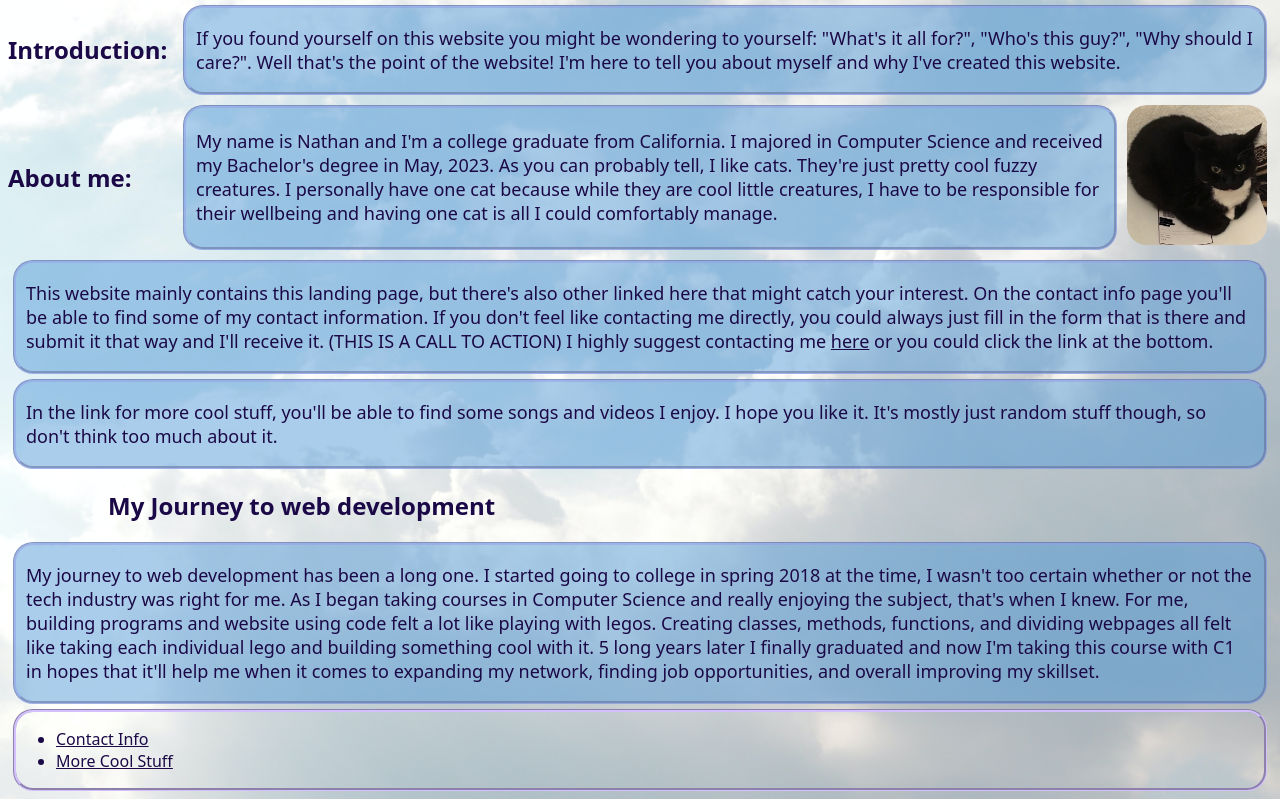
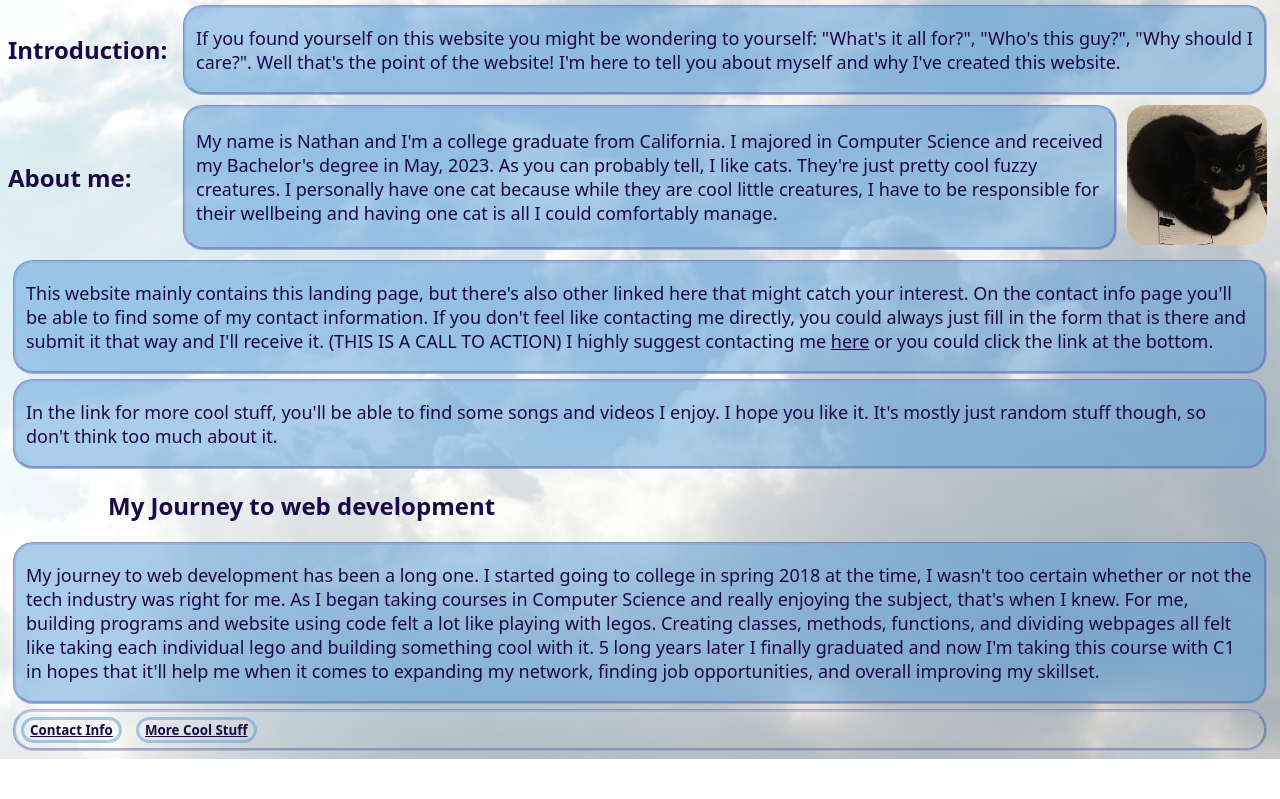
Before and after one commit to NathanMakesStuff/Personal-Website, a plain HTML site: page index.html in a window 1280 px wide. Shown: the part 86-885 px from the top of the page. After the commit the page ends 845 px from the top, so only its background shows below. Drawn offline with Linux system fonts and the light colour scheme.

Commit message:
all the changes

```diff
--- a/index.html
+++ b/index.html
@@ -4,6 +4,7 @@
 <head>
     <title>Nathan's Website</title>
     <link rel="stylesheet" href="style.css">
+
 </head>
 
 <body class="background">
@@ -86,10 +87,15 @@
         </div>
     </div>
     <nav class="border corners">
-        <ul>
-            <li><a href="contact.html">Contact Info</a></li>
-            <li><a href="stuff.html">More Cool Stuff</a></li>
-        </ul>
+        <div class="hero__buttons">
+            <button class="contact-btn corners" href="contact.html">
+                <a href="contact.html">Contact Info</a>
+            </button>
+
+            <button class="stuff-btn corners" href="stuff.html">
+                <a href="stuff.html">More Cool Stuff</a>
+            </button>
+        </div>
     </nav>
 
 </body>
--- a/style.css
+++ b/style.css
@@ -41,5 +41,48 @@
 
 .border {
     border-style: groove;
-    border-color: #d3c0ff;
+    border-color: rgba(150, 155, 233, 0.5) rgba(87, 155, 215, 0.5);
 }
+
+.hero__buttons > .contact-btn {
+    background: transparent;
+    border: 3px solid rgba(87, 155, 215, 0.5);
+    color: darkslategray;
+    font-weight: 600;
+    transition: all 300ms ease-in-out;
+  }
+
+  .hero__buttons > .stuff-btn {
+    background: transparent;
+    border: 3px solid rgba(87, 155, 215, 0.5);
+    font-weight: 600;
+    color: #fff;
+    transition: all 300ms ease-in-out;
+  }
+
+.hero__buttons > .contact-btn:hover {
+    transform: scale(1.07);
+    font-weight: 600;
+    transition: all 300ms ease-in-out;
+  }
+
+  .hero__buttons > .stuff-btn:hover {
+    transform: scale(1.07);
+    transition: all 300ms ease-in-out;
+  }
+
+@media (prefers-reduced-motion) {
+    .hero__container {
+      animation: none;
+    }
+
+    .hero__buttons > .contact-btn:hover {
+      transform: none;
+      transition: none;
+    }
+
+    .hero__buttons > .stuff-btn:hover {
+      transform: none;
+      transition: none;
+    }
+  }
```
